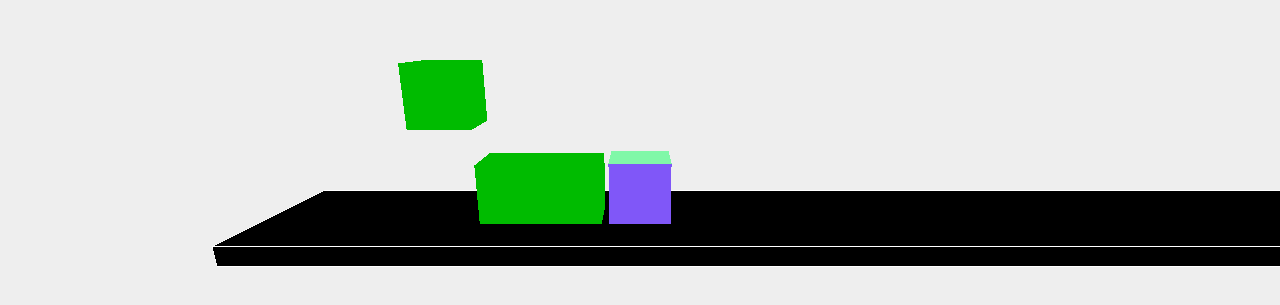
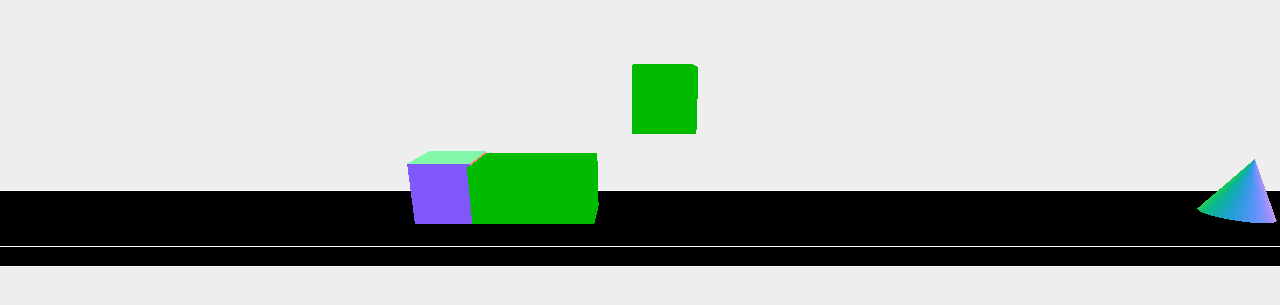
Before and after one commit to huichops/run-cube-run, a plain HTML site: page index.html in a window 1280 px wide. Shown: the part 177-482 px from the top of the page. Drawn offline with Linux system fonts and the light colour scheme; animation ran at ten frames a second.

Commit message:
Added Spikes, max fall speed, obstacle autoscroll

```diff
--- a/Player.js
+++ b/Player.js
@@ -3,7 +3,7 @@ function Player(scene) {
 	this.scene = scene;
 	this.side = 32;
 	this.gravity = 0.20;
-	this.moveSpeed = 3;
+	this.moveSpeed = 2;
 	this.speed = -2;
 	this.collisionDistance = this.side/2;
 	this.onFloor = false;
@@ -13,7 +13,7 @@ function Player(scene) {
 	this.material = new THREE.MeshNormalMaterial();
 	this.mesh = new THREE.Mesh(this.geometry,this.material);
 	this.mesh.position.y = 100;
-	this.mesh.position.x = 100;
+	this.mesh.position.x = -100;
 	JUMP = 'UP';
 	LEFT = 'A';
 	RIGHT = 'D';
@@ -31,7 +31,7 @@ Player.prototype.update = function(){
 	if(this.onFloor){
 		this.speed = 0;
 	}
-	else{
+	else if(this.speed > -5){
 		this.speed -= this.gravity;
 	}
 
@@ -62,7 +62,7 @@ Player.prototype.collisions = function(){
 
 	];
 	var positions = [];
-	var cambio = [-1, 10, -10, 10];
+	var cambio = [-10, 10, -10, 10];
 	var axis = true;
 	for( var i = 0; i < 4; i++ ){
 		var player_center = this.mesh.position.clone();
@@ -99,7 +99,7 @@ Player.prototype.collisions = function(){
 		for( j; j < limit; j++ ){
 			caster.set( positions[j], directions[i] );
 
-			collisions = caster.intersectObjects(tiles);
+			collisions = caster.intersectObjects(obstacles, true);
 			if( collisions.length > 0 &&
 				collisions[0].distance <= this.collisionDistance ){
 				switch(i){
--- /dev/null
+++ b/Spike.js
@@ -0,0 +1,21 @@
+function Spike(scene) {
+	this.scene = scene;
+	this.speed = 2;
+	this.geometry = new THREE.CylinderGeometry(0, 16, 32, 50, 50, false);
+	this.material = new THREE.MeshNormalMaterial();
+	//this.material = new THREE.MeshBasicMaterial({color:0x00BB00});
+	this.mesh = new THREE.Mesh(this.geometry,this.material);
+}
+
+Spike.prototype.init = function(x, y, z){
+
+	this.mesh.position.x = x || 0;
+	this.mesh.position.y = y || 0;
+	this.mesh.position.z = z || 0;
+
+	scene.add(this.mesh);
+}
+
+Spike.prototype.update = function(){
+	this.mesh.position.x -= this.speed;
+}
--- a/Tile.js
+++ b/Tile.js
@@ -2,7 +2,7 @@
 function Tile(scene) {
 	this.scene = scene;
 	Tile.side = 32;
-
+	this.speed = 2;
 	this.geometry = new THREE.CubeGeometry(Tile.side,Tile.side,Tile.side,1,1,1);
 	//this.material = new THREE.MeshNormalMaterial();
 	this.material = new THREE.MeshBasicMaterial({color:0x00BB00});
@@ -19,7 +19,7 @@ Tile.prototype.init = function(x, y, z){
 }
 
 Tile.prototype.update = function(){
-
+	this.mesh.position.x -= this.speed;
 }
 
 
--- a/index.html
+++ b/index.html
@@ -13,9 +13,10 @@
 </head>
 <body>
 	<script src="three.min.js"></script>
-	<script src=requestAnimationFrame.js></script>
+	<script src="requestAnimationFrame.js"></script>
 	<script src="Keys.js"></script>
 	<script src="Tile.js"></script>
+	<script src="Spike.js"></script>
 	<script src="Player.js"></script>
 	<script type="text/javascript">
 
@@ -51,8 +52,8 @@
 
 
 			var piso = new THREE.SceneUtils.createMultiMaterialObject(
-					new THREE.CubeGeometry(2000,10,100,1,1,1),multiMaterial);
-			piso.position.x = 900;
+					new THREE.CubeGeometry(1500,10,100,1,1,1),multiMaterial);
+			piso.position.x = 0;
 			scene.add(piso);
 
 			/*cone = new THREE.CylinderGeometry(0, 20,40,50,50, false);
@@ -64,19 +65,28 @@
 			player.init();
 
 			var tiles = [];
-			var tileCount = 2;
+			var tileCount = 3;
 			var limit = tileCount*32;
-			for(var i=0; i<=limit; i+=32){
+			var obstacles = [];
+			for(var i=0; i<limit; i+=32){
 				var tile = new Tile(scene);
 				tile.init(i, 20, 0);
-				tiles.push(tile.mesh);
+				tiles.push(tile);
+				obstacles.push(tile.mesh);
 			}
-			tiles[0].position.y = 70;
+			tiles[2].mesh.position.y = 68;
+			tiles[2].mesh.position.x += 20;
+			var spike = new Spike(scene);
+			spike.init(400,20,0);
 			var render = function () {
 				requestAnimFrame(render);
 				player.update();
+				for(var i=0; i<tileCount; i++){
+					tiles[i].update();
+				}
+				spike.update();
 				renderer.render(scene, camera);
-				camera.position.x = player.mesh.position.x;
+				camera.position.x = player.mesh.position.x + 100;
 			};
 			function degToRad(angle){
 				return deg * Math.PI / 180;
```
Also changed, not shown: Pattern.js (added, +9 -0 lines).
